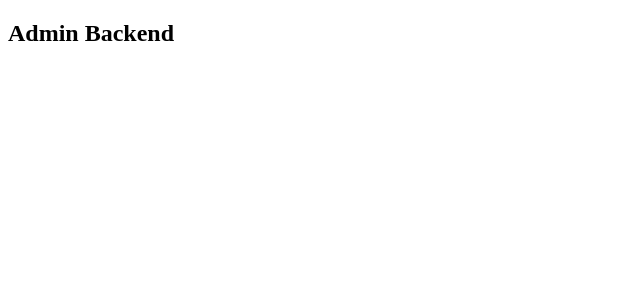
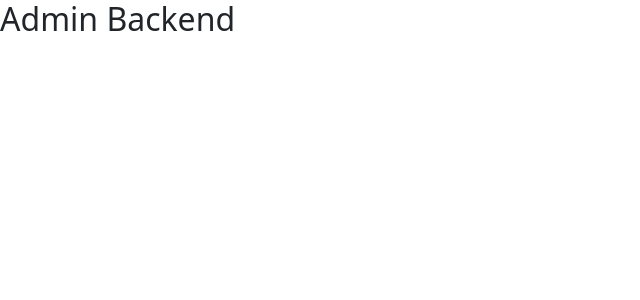
Before and after one commit to rohitkhurmi095/Admin-Portal, an Angular app: page / in a window 1280 px wide. Shown: the top 300 px of the page, without its empty margins (0-640 px from the left). Built offline with nearby package versions, Linux system fonts and the light colour scheme.

Commit message:
Added Project Dependencies

```diff
--- a/angular.json
+++ b/angular.json
@@ -100,5 +100,8 @@
         }
       }
     }
+  },
+  "cli": {
+    "analytics": "de53bf76-eeed-4b2d-a663-15619bb599a5"
   }
 }
--- a/src/app/app.module.ts
+++ b/src/app/app.module.ts
@@ -1,8 +1,11 @@
 import { NgModule } from '@angular/core';
 import { BrowserModule } from '@angular/platform-browser';
+import { BrowserAnimationsModule } from '@angular/platform-browser/animations';
 
 import { AppRoutingModule } from './app-routing.module';
 import { AppComponent } from './app.component';
+import { NgbModule } from '@ng-bootstrap/ng-bootstrap';
+import { ToastrModule } from 'ngx-toastr';
 
 @NgModule({
   declarations: [
@@ -10,7 +13,10 @@ import { AppComponent } from './app.component';
   ],
   imports: [
     BrowserModule,
-    AppRoutingModule
+    AppRoutingModule,
+    NgbModule,
+    BrowserAnimationsModule,
+    ToastrModule.forRoot()
   ],
   providers: [],
   bootstrap: [AppComponent]
--- a/src/main.ts
+++ b/src/main.ts
@@ -1,3 +1,5 @@
+/// <reference types="@angular/localize" />
+
 import { platformBrowserDynamic } from '@angular/platform-browser-dynamic';
 
 import { AppModule } from './app/app.module';
--- a/src/styles.scss
+++ b/src/styles.scss
@@ -1 +1,5 @@
 /* You can add global styles to this file, and also import other style files */
+//Dependencies
+@import '../node_modules/bootstrap/scss/bootstrap.scss';
+@import '../node_modules/font-awesome/scss/font-awesome.scss';
+@import '../node_modules/ngx-toastr/toastr.css';
--- a/tsconfig.app.json
+++ b/tsconfig.app.json
@@ -3,7 +3,9 @@
   "extends": "./tsconfig.json",
   "compilerOptions": {
     "outDir": "./out-tsc/app",
-    "types": []
+    "types": [
+      "@angular/localize"
+    ]
   },
   "files": [
     "src/main.ts"
```
Also changed, not shown: package.json (+8 -1 lines), 2 other files (tests, documents, lock files or other folders).
